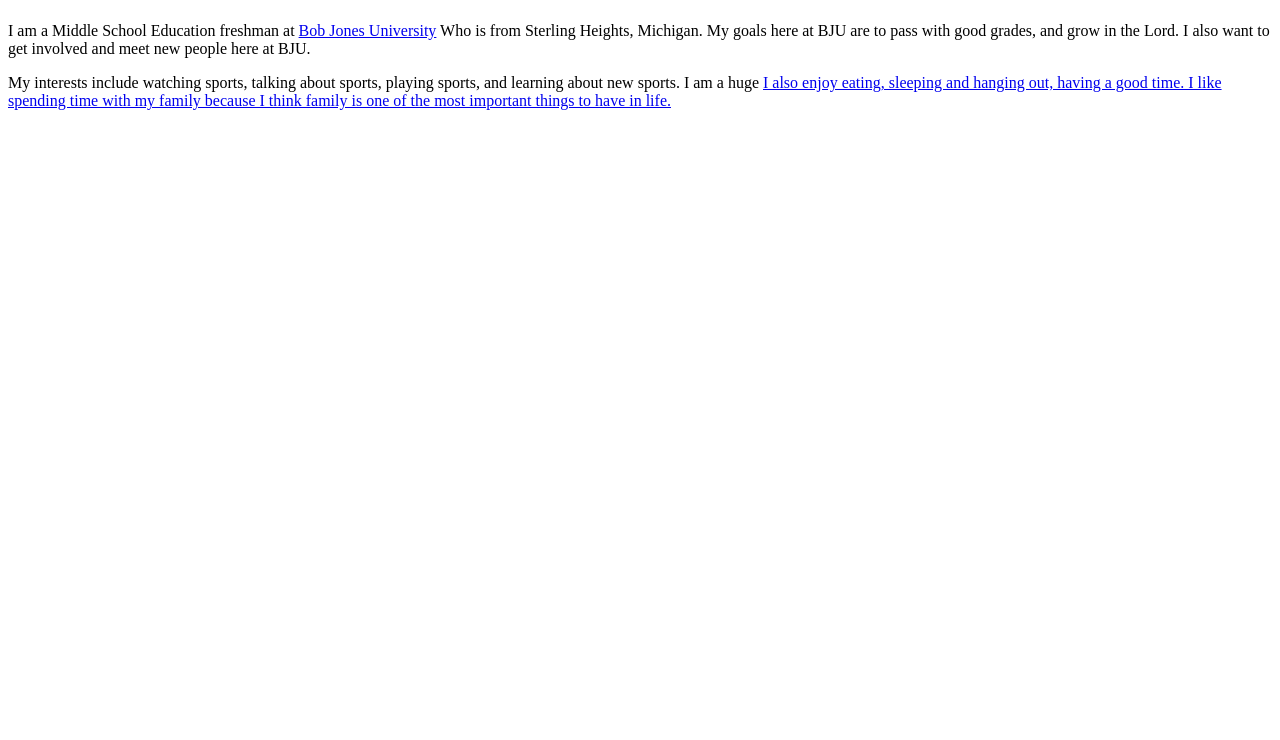
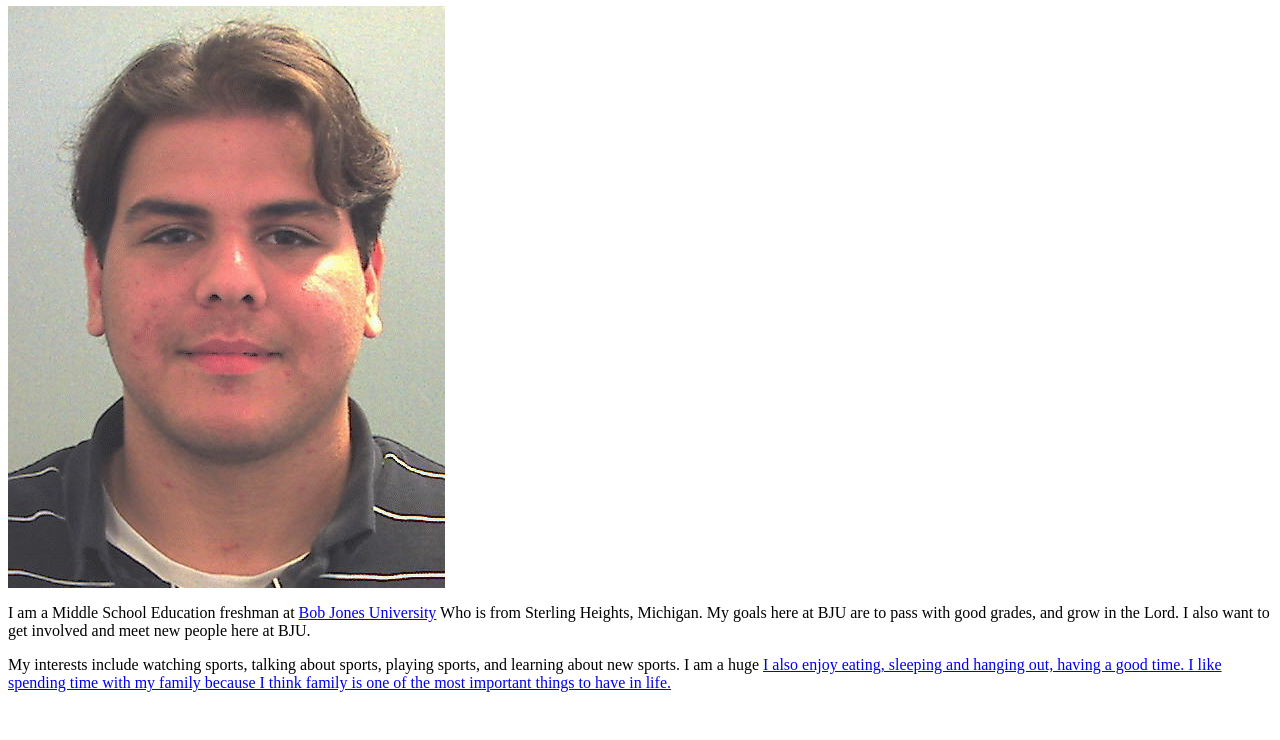
Before and after one commit to dabbo713/dabbo713.github.io, a plain HTML site: page index.html in a window 1280 px wide. Shown: the part 60-800 px from the top of the page. Drawn offline with Linux system fonts and the light colour scheme.

Commit message:
Update index.html

```diff
--- a/index.html
+++ b/index.html
@@ -1,7 +1,7 @@
 <html>
 <body>
 <h1>Daniel Abbo</h1>
-<img https://github.com/dabbo713/dabbo713.github.io/blob/master/dabbo%20headshot.jpg>
+ <img src="dabbo%20headshot.jpg">
 <p> I am a Middle School Education freshman at <a href=“www.bju.edu”>Bob Jones University</a> Who is from Sterling Heights, Michigan. My goals here at BJU are to pass with good grades, and grow in the Lord. I also want to get involved and meet new people here at BJU.
 <p> My interests include watching sports, talking about sports, playing sports, and learning about new sports. I am a huge <a href=“go heels.com</a> I also enjoy eating, sleeping and hanging out, having a good time. I like spending time with my family because I think family is one of the most important things to have in life.
 <body>
```
